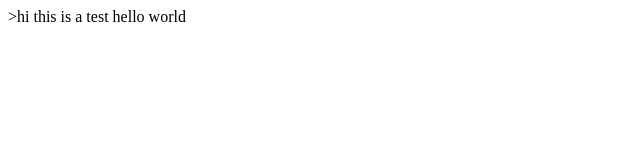
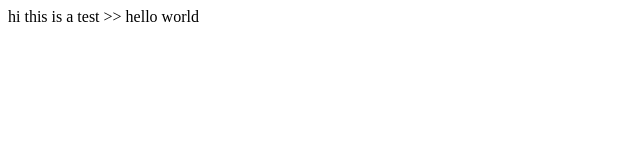
Before and after one commit to Shalinivijayravikumar/githubemc2, a plain HTML site: page index.html in a window 1280 px wide. Shown: the full height of the page, 0-640 px from the left. Drawn offline with Linux system fonts and the light colour scheme.

Commit message:
Update index.html

```diff
--- a/index.html
+++ b/index.html
@@ -1,2 +1,4 @@
-<c>>hi this is a test
-hello world</c>
+<c>
+  hi this is a test &gt;&gt;
+  hello world
+</c>
```
